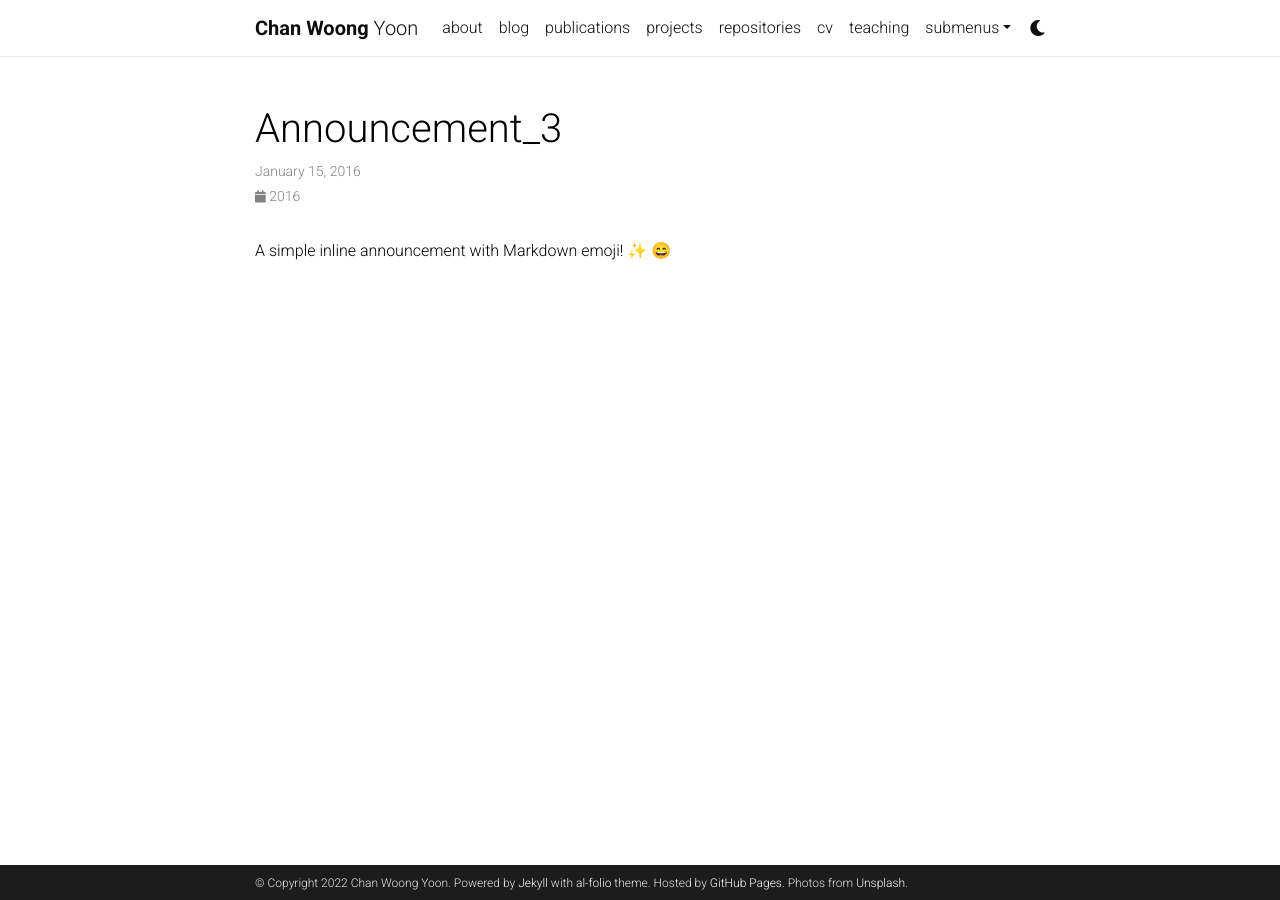
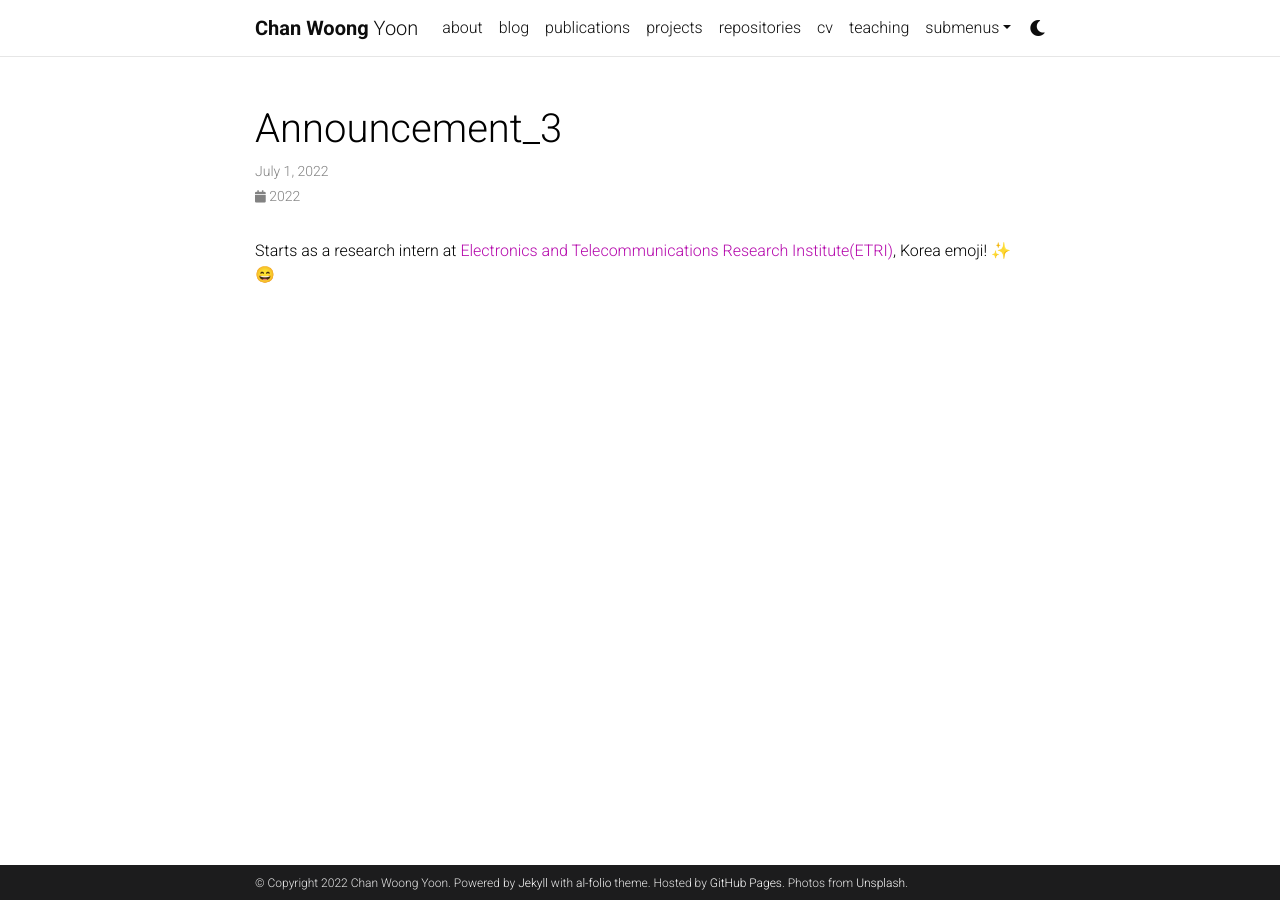
Before and after one commit to qicqock/qicqock.github.io, a Jekyll site: the page built from _news/announcement_3.md, in a window 1280 px wide. Built offline with Jekyll 4.4.1, drawn with Linux system fonts in a browser that asks for light colours; emoji names are drawn with the system emoji font; comment, search, counter and statistics services are not loaded; a style sheet for code colours, icons or effects is not loaded.

Commit message:
Update announcement_3.md

```diff
--- a/_news/announcement_3.md
+++ b/_news/announcement_3.md
@@ -1,7 +1,7 @@
 ---
 layout: post
-date: 2016-01-15 07:59:00-0400
+date: 2022-07-01 07:59:00-0400
 inline: true
 ---
 
-A simple inline announcement with Markdown emoji! :sparkles: :smile:
+Starts as a research intern at <a href='https://www.etri.re.kr/intro.html'>Electronics and Telecommunications Research Institute(ETRI)</a>, Korea emoji! :sparkles: :smile:
```
